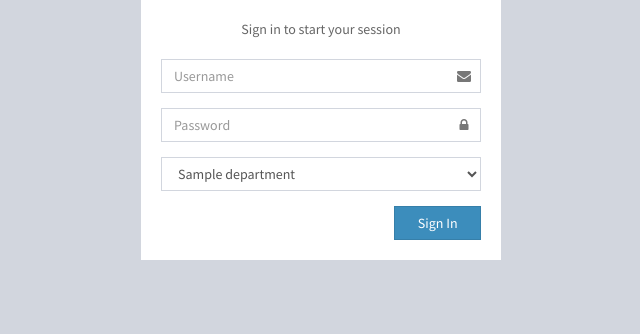
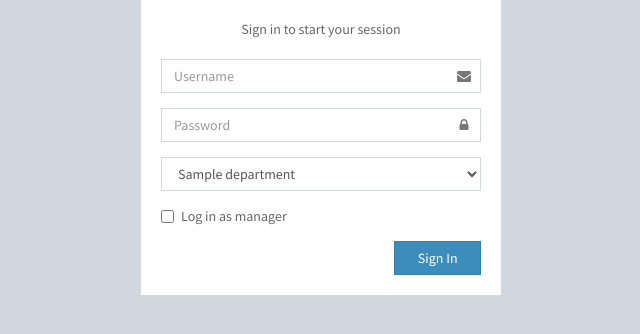
Before and after one commit to RusEu/mevoy, a Django app: page /login/ in a window 1280 px wide. Shown: the part 166-500 px from the top of the page, without its empty margins (319-959 px from the left). Run offline with Django 3.2, Linux system fonts and the light colour scheme; tables that the repository leaves empty hold one stand-in row (values such as "Sample post"); some libraries are stand-ins or nearby versions.

Commit message:
Added checkbox to select if the user wants to join as an manager in an departmente( login page )

```diff
--- a/auth_account/forms.py
+++ b/auth_account/forms.py
@@ -1,5 +1,5 @@
-from django.contrib.auth.forms import AuthenticationForm, PasswordChangeForm
-from django.utils.translation import ugettext, ugettext_lazy as _
+from django.contrib.auth.forms import AuthenticationForm
+from django.utils.translation import ugettext as _
 from django import forms
 
 from company.models import Department
@@ -7,13 +7,18 @@ from company.models import Department
 
 class LoginForm(AuthenticationForm):
     department = forms.CharField(max_length=100)
+    login_as_manager = forms.BooleanField(required=False)
 
     def __init__(self, *args, **kwargs):
         super(LoginForm, self).__init__(*args, **kwargs)
         self.error_messages.update({
-            'department_incorrect': _('The provided department does not exist'),
-            'department_not_allowed': _('You are not allowed to join this department')
-    })
+            'department_incorrect': _(
+                'The provided department does not exist'),
+            'department_user_not_allowed': _(
+                'You are not allowed to join this department'),
+            'department_user_not_manager': _(
+                'You are not allowed to join the department as a manager')
+        })
 
     def clean_department(self):
         department = Department.objects.filter(
@@ -43,13 +48,20 @@ class LoginForm(AuthenticationForm):
             )
         department = self.cleaned_data.get('department')
 
-        user_is_employee = user in department.employees.all()
-        user_is_manager = user in department.managers.all()
-        if not any([user_is_employee, user_is_manager]):
-            raise forms.ValidationError(
-                self.error_messages['department_not_allowed'],
-                code='department_not_allowed'
-            )
+        if self.cleaned_data.get('login_as_manager', False):
+            # Check if the current user is a manager of the department
+            if user not in department.managers.all():
+                raise forms.ValidationError(
+                    self.error_messages['department_user_not_manager'],
+                    code='department_user_not_manager'
+                )
+        else:
+            if user not in department.employees.all():
+                # Check if the user is an employee of the department
+                raise forms.ValidationError(
+                    self.error_messages["department_user_not_allowed"],
+                    code="department_user_not_allowed"
+                )
 
 
 class ProfileForm(forms.Form):
--- a/templates/auth_account/login.html
+++ b/templates/auth_account/login.html
@@ -9,7 +9,6 @@
   <!-- /.login-logo -->
   <div class="login-box-body">
     <p class="login-box-msg">Sign in to start your session</p>
-
     <form action="#" method="post">
       {% csrf_token %}
       {% if form.non_field_errors %}
@@ -43,6 +42,14 @@
           {% endfor %}
         </select>
       </div>
+      <div class="form-group">
+        <div class="checkbox">
+          <label>
+            <input type="checkbox" name="login_as_manager"/>
+            Log in as manager
+          </label>
+        </div>
+      </div>
       <div class="row">
         <div class="col-xs-offset-8 col-xs-4">
           <button type="submit" class="btn btn-primary btn-block btn-flat">Sign In</button>
```
